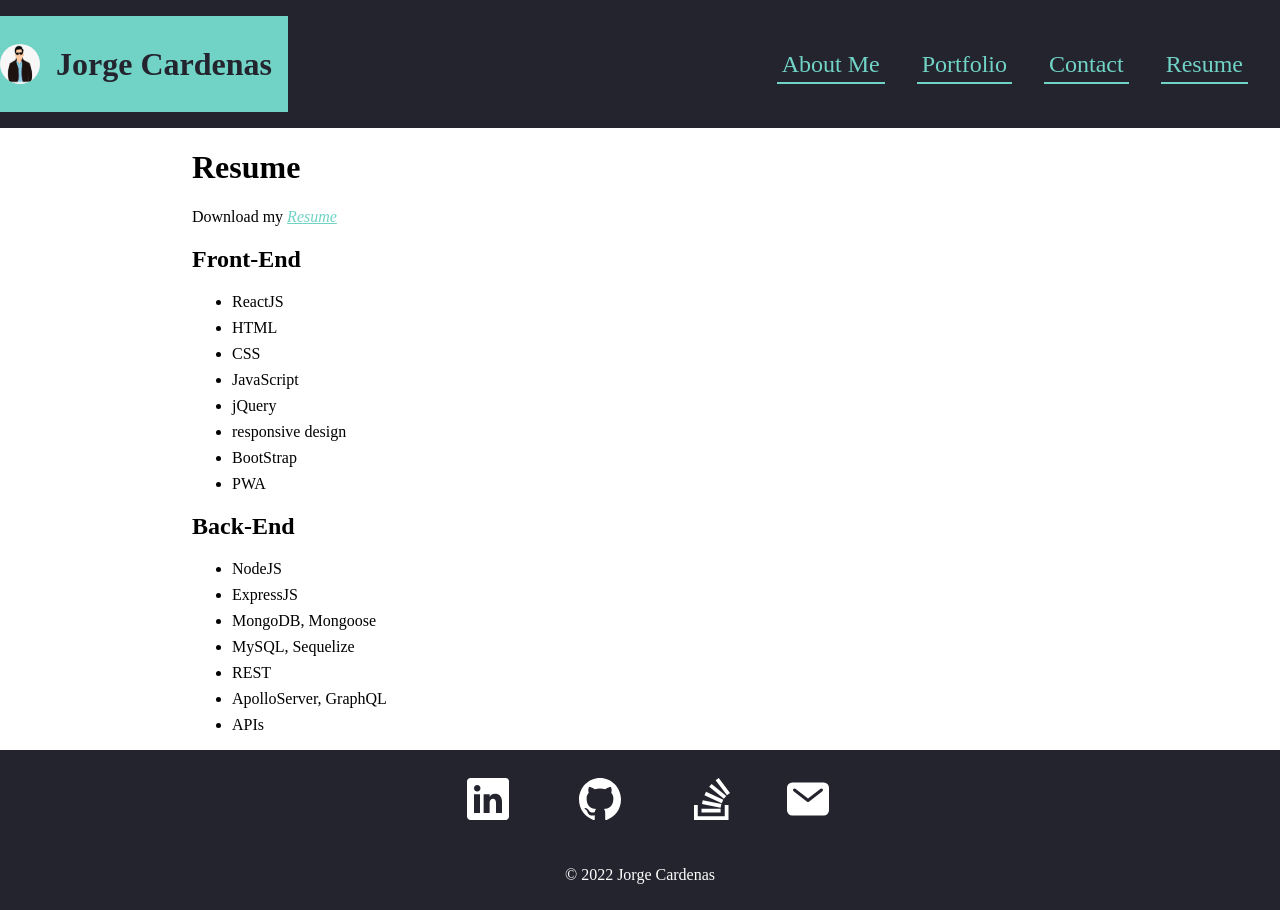
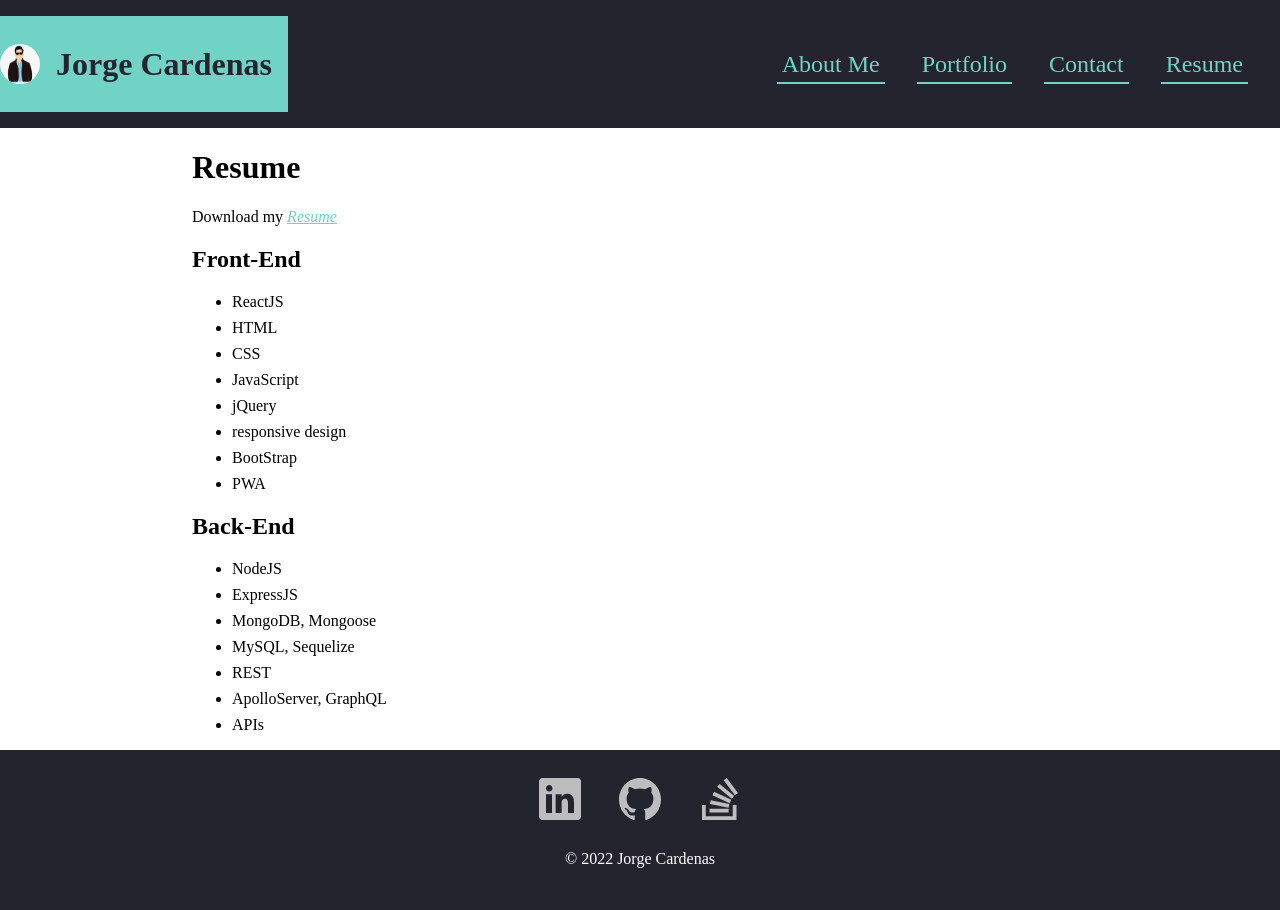
Before and after one commit to Jorgecdl96/React-Portfolio, a React (Create React App) app in the folder portfolio/: page /resume in a window 1280 px wide. Built offline with nearby package versions, Linux system fonts and the light colour scheme.

Commit message:
adding opacity to footer

```diff
--- a/portfolio/src/components/Footer.js
+++ b/portfolio/src/components/Footer.js
@@ -1,5 +1,5 @@
 import React from 'react';
-import { IoLogoLinkedin, IoLogoGithub, IoMail, IoLogoStackoverflow  } from "react-icons/io5";
+import { IoLogoLinkedin, IoLogoGithub, IoLogoStackoverflow  } from "react-icons/io5";
 import '../styles/Footer.css';
 
 function Footer() {
@@ -9,7 +9,6 @@ function Footer() {
             <a href='https://www.linkedin.com/in/jorgecdl96/' target='_blank' rel='noopener noreferrer'><IoLogoLinkedin /></a>
             <a href='https://github.com/Jorgecdl96' target='_blank' rel='noopener noreferrer'><IoLogoGithub/></a>
             <a href='https://stackoverflow.com/users/18249123/jorgehcl96?tab=profile' target='_blank' rel='noopener noreferrer'><IoLogoStackoverflow/></a>
-            <IoMail/>
         </div>
         <p> &copy; 2022 Jorge Cardenas </p>
     </div>
--- a/portfolio/src/styles/Footer.css
+++ b/portfolio/src/styles/Footer.css
@@ -7,8 +7,13 @@
     justify-content: center;
 }
 
-.footerIcons * {
+.footerIcons a {
     font-size: 3rem;
     margin: 1rem;
     color: white;
+    opacity: 0.7;
 }
+
+.footerIcons a:hover{
+    opacity: 1;
+}
```
